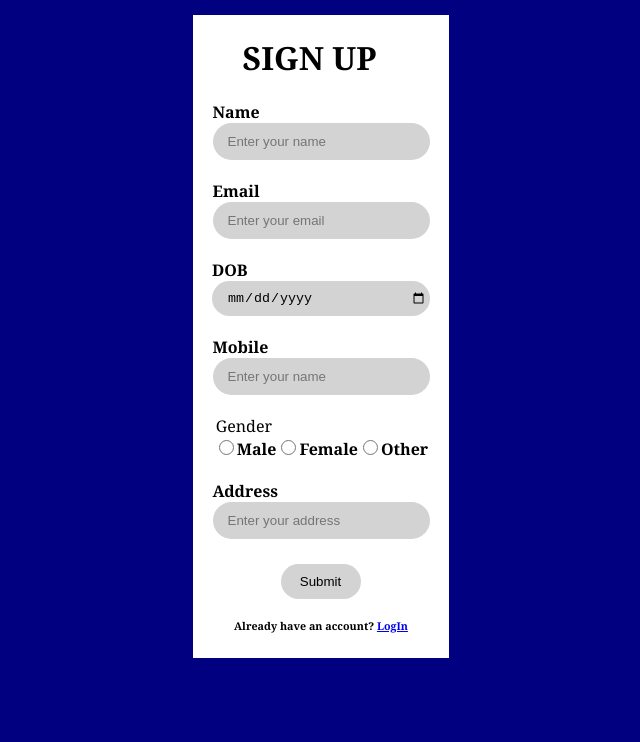
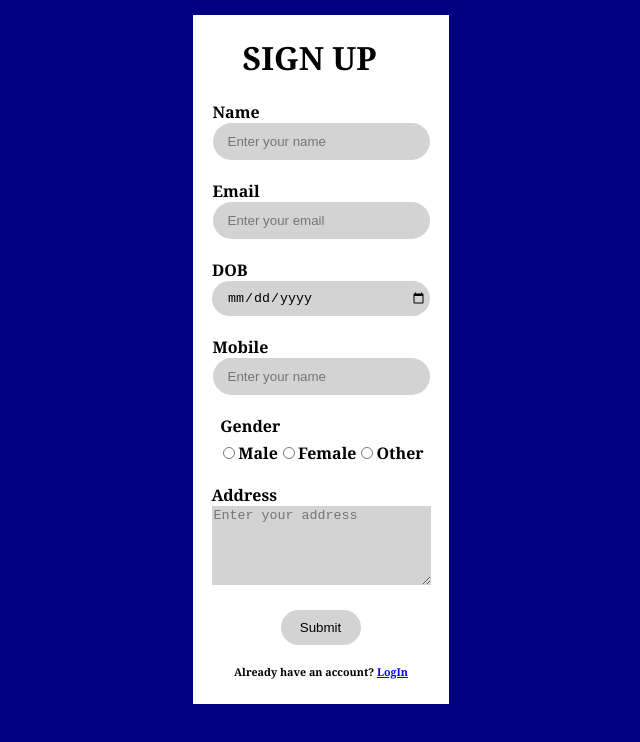
Before and after one commit to HemasaiAmujuri/Practicing_Forms_React, a React (Vite) app in the folder forms/: page /signUp in a window 1280 px wide. Shown: the top 742 px of the page, without its empty margins (319-959 px from the left). Built offline with nearby package versions, Linux system fonts and the light colour scheme.

Commit message:
completed successfully controlled components and routing

```diff
--- a/forms/src/pages/signup.jsx
+++ b/forms/src/pages/signup.jsx
@@ -1,7 +1,7 @@
 import React from "react";
 import { useState } from "react";
-import { Link } from 'react-router-dom'
-import '../styles/Signupstyle.css'
+import { Link } from "react-router-dom";
+import "../styles/Signupstyle.css";
 
 function Signup() {
   const [form, setForm] = useState({
@@ -14,8 +14,6 @@ function Signup() {
   });
 
   const handleEvent = (e) => {
-    e.preventDefault();
-
     const name = e.target.name;
     const value = e.target.value;
 
@@ -25,25 +23,39 @@ function Signup() {
     }));
   };
 
-
-  function storeData(){
-    localStorage.setItem('name', form.name);
-    localStorage.setItem('email', form.email);
-    localStorage.setItem('DOB', form.DOB);
-    localStorage.setItem('mobile', form.mobile);
-    localStorage.setItem('gender', form.gender);
-    localStorage.setItem('address', form.address)
+  function storeData() {
+    localStorage.setItem("name", form.name);
+    localStorage.setItem("email", form.email);
+    localStorage.setItem("DOB", form.DOB);
+    localStorage.setItem("mobile", form.mobile);
+    localStorage.setItem("gender", form.gender);
+    localStorage.setItem("address", form.address);
   }
 
+  const handleSubmit = (e) => {
+    e.preventDefault();
+    storeData();
+    console.log(form);
+    setForm({
+    name: "",
+    email: "",
+    DOB: "",
+    mobile: "",
+    gender: "",
+    address: "",
+  });
+  };
+
   return (
-    <div class="signUp">
-      <form onSubmit={handleEvent}>
+    <div className="signUp">
+      <form onSubmit={handleSubmit}>
         <div className="info">
-            <h1> SIGN UP </h1>
+          <h1> SIGN UP </h1>
           <label> Name </label>
           <input
             type="text"
             value={form.name}
+            name="name"
             placeholder="Enter your name"
             required
             onChange={handleEvent}
@@ -55,6 +67,7 @@ function Signup() {
           <input
             type="email"
             value={form.email}
+            name="email"
             placeholder="Enter your email"
             required
             onChange={handleEvent}
@@ -66,6 +79,7 @@ function Signup() {
           <input
             type="Date"
             value={form.DOB}
+            name="DOB"
             placeholder="Enter your name"
             required
             onChange={handleEvent}
@@ -75,8 +89,9 @@ function Signup() {
         <div className="info">
           <label> Mobile </label>
           <input
-            type="text"
+            type="number"
             value={form.mobile}
+            name="mobile"
             placeholder="Enter your name"
             required
             onChange={handleEvent}
@@ -84,39 +99,36 @@ function Signup() {
         </div>
 
         <div className="gender">
-
           <legend> Gender </legend>
-          <input type="radio" name="gender" value="male"/>
+          <input type="radio" name="gender" value="male"  checked={form.gender == "male"} onChange={handleEvent}/>
           <label>Male</label>
 
-
-          <input type="radio" name="gender" value="female"/>
+          <input type="radio" name="gender" value="female" checked={form.gender == "female"} onChange={handleEvent}/>
           <label>Female</label>
 
-
-          <input type="radio" name="gender" value="other"/>
-           <label>Other</label>
-           </div>
+          <input type="radio" name="gender" value="other" checked={form.gender == "other"} onChange={handleEvent}/>
+          <label>Other</label>
+        </div>
 
         <div className="info">
           <label> Address </label>
-          <input
-            type="textArea"
-            Placeholder="Enter your address"
-            rows="50"
-            cols="30"
+          <textarea
+            placeholder="Enter your address"
+            rows="5"
+            cols="25"
+            value={form.address}
+            name="address"
             onChange={handleEvent}
-          ></input>
+          ></textarea>
         </div>
 
-
         <div className="button">
-          <input
-            type="submit"onClick={storeData}
-          ></input>
+          <input type="submit"></input>
         </div>
 
-        <h6> Already have an account? <Link to = "/login">LogIn</Link></h6>
+        <h6>
+          Already have an account? <Link to="/login">LogIn</Link>
+        </h6>
       </form>
     </div>
   );
--- a/forms/src/styles/Loginstyle.css
+++ b/forms/src/styles/Loginstyle.css
@@ -5,6 +5,7 @@ html,body {
   width : 100%;
   font-family: Georgia, "Times New Roman", Times, serif;;
   background-color: navy;
+  overflow: auto;
 }
 
 
--- a/forms/src/styles/Signupstyle.css
+++ b/forms/src/styles/Signupstyle.css
@@ -60,13 +60,14 @@ input[type="Date"] {
 }
 
 input[type="radio"] {
-  width: 15px;
-  height: 15px;
+  width: 12px;
+  height: 12px;
 }
 
 
-.gender {
-
+legend {
+  font-weight: bolder;
+  margin-bottom : 5px;
 }
 
 
@@ -74,3 +75,9 @@ h6 {
   margin-top : 0px;
 
 }
+
+
+textarea {
+  background-color: lightgray;
+  border-style: none;
+}
```
